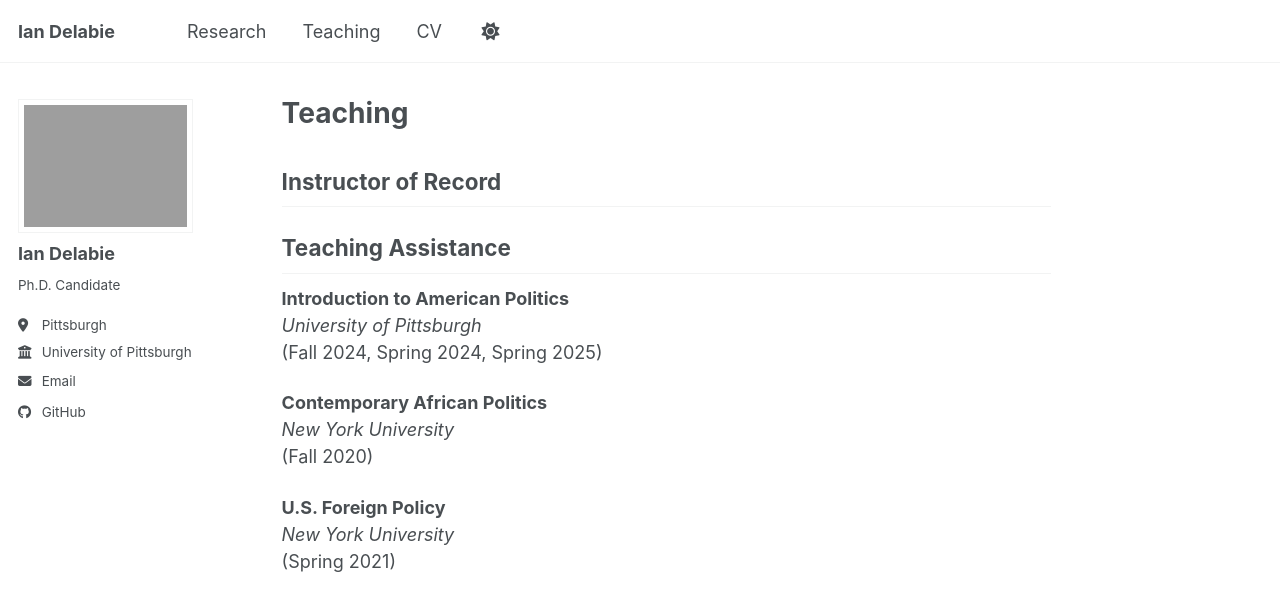
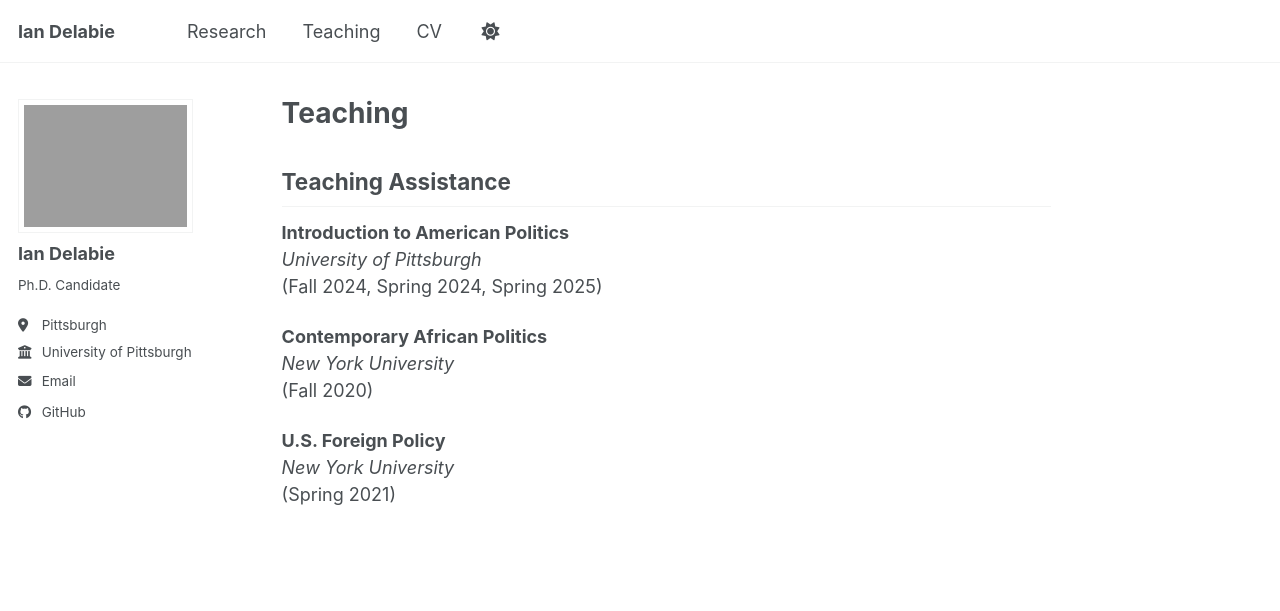
Before and after one commit to idelabie/idelabie.github.io, a Jekyll site: the page built from _pages/teaching.md, in a window 1280 px wide. Shown: the top 611 px of the page. Built offline with Jekyll 4.4.1, drawn with Linux system fonts in a browser that asks for light colours; a script bundle is joined from its source files by our own code; library files that are not in the unit come from our copies.

Commit message:
Update teaching.md

```diff
--- a/_pages/teaching.md
+++ b/_pages/teaching.md
@@ -4,8 +4,6 @@ permalink: /teaching/
 layout: single
 author_profile: true
 ---
-## Instructor of Record
-
 ## Teaching Assistance
 
 **Introduction to American Politics**
```
